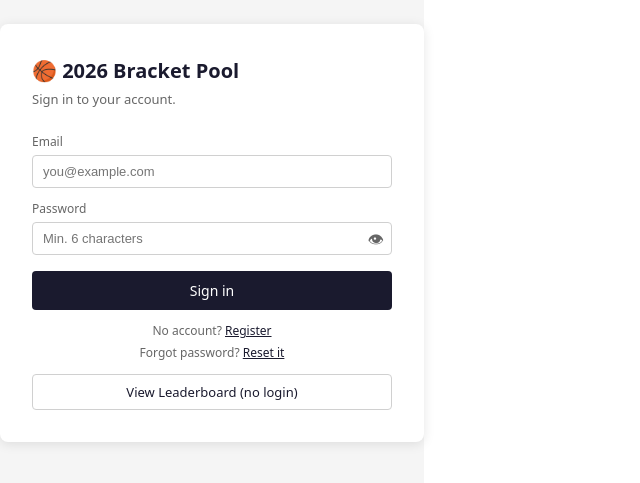
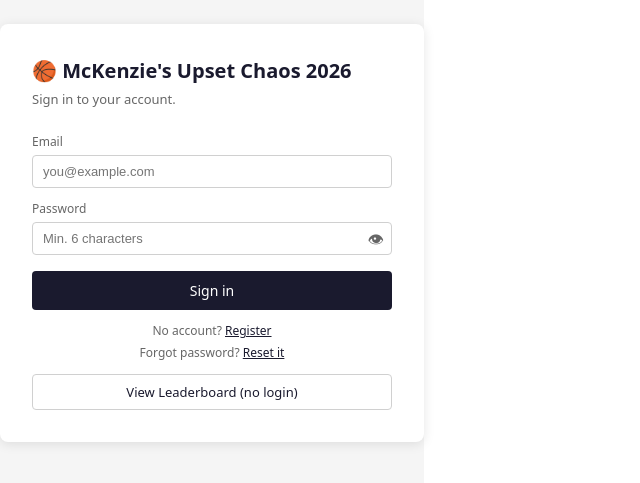
Before and after one commit to Pigankle/UpsetBracket, a React (Vite) app: page / in a window 1280 px wide. Shown: the part 167-650 px from the top of the page, without its empty margins (0-640 px from the left). Built offline with nearby package versions, Linux system fonts and the light colour scheme; no server answers; the database is empty.

Commit message:
change name

```diff
--- a/src/App.tsx
+++ b/src/App.tsx
@@ -265,7 +265,7 @@ export default function App() {
 
   const Nav = () => (
     <div style={{ background: C.header, color: '#fff', display: 'flex', alignItems: 'center', padding: '0 16px', height: 48, gap: 8, fontFamily: 'system-ui', fontSize: 13 }}>
-      <span style={{ fontWeight: 700, fontSize: 15, marginRight: 16 }}>🏀 2026 Bracket Pool</span>
+      <span style={{ fontWeight: 700, fontSize: 15, marginRight: 16 }}>🏀 McKenzie's Upset Chaos 2026</span>
       <NavBtn label='My Brackets' active={view === 'dashboard'} onClick={() => setView('dashboard')} />
       <NavBtn label='Leaderboard' active={view === 'leaderboard' || view === 'view-bracket'} onClick={() => setView('leaderboard')} />
       {profile.is_admin && <NavBtn label='⚙ Results' active={view === 'admin'} onClick={() => setView('admin')} />}
@@ -388,7 +388,7 @@ export default function App() {
 function PublicNav({ onLogin }: { onLogin: () => void }) {
   return (
     <div style={{ background: C.header, color: '#fff', display: 'flex', alignItems: 'center', padding: '0 16px', height: 48, gap: 8, fontFamily: 'system-ui', fontSize: 13 }}>
-      <span style={{ fontWeight: 700, fontSize: 15, marginRight: 16 }}>🏀 2026 Bracket Pool</span>
+      <span style={{ fontWeight: 700, fontSize: 15, marginRight: 16 }}>🏀 McKenzie's Upset Chaos 2026</span>
       <span style={{ marginLeft: 'auto' }}>
         <button onClick={onLogin} style={{ background: 'none', border: '1px solid rgba(255,255,255,0.4)', borderRadius: 3, color: '#fff', fontSize: 11, padding: '2px 8px', cursor: 'pointer' }}>
           Sign in
--- a/src/components/AuthPage.tsx
+++ b/src/components/AuthPage.tsx
@@ -60,7 +60,7 @@ export default function AuthPage({ onViewLeaderboard }: AuthPageProps) {
   return (
     <div style={{ minHeight: '100vh', background: '#f5f5f5', display: 'flex', alignItems: 'center', justifyContent: 'center', fontFamily: 'system-ui' }}>
       <div style={{ background: '#fff', borderRadius: 8, padding: 32, width: 360, boxShadow: '0 2px 12px rgba(0,0,0,0.1)' }}>
-        <h2 style={{ margin: '0 0 4px', fontSize: 20, color: C.header }}>🏀 2026 Bracket Pool</h2>
+        <h2 style={{ margin: '0 0 4px', fontSize: 20, color: C.header }}>🏀 McKenzie's Upset Chaos 2026</h2>
         <p style={{ margin: '0 0 24px', fontSize: 13, color: C.seed }}>
           {mode === 'login' && 'Sign in to your account.'}
           {mode === 'register' && 'Create a new account.'}
```
